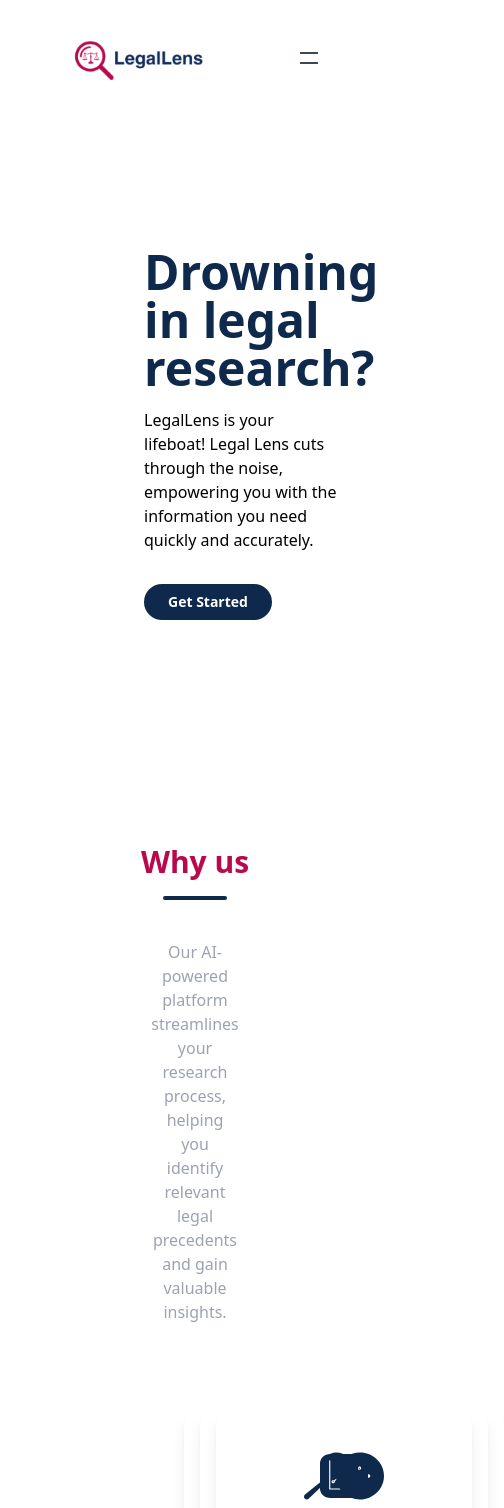
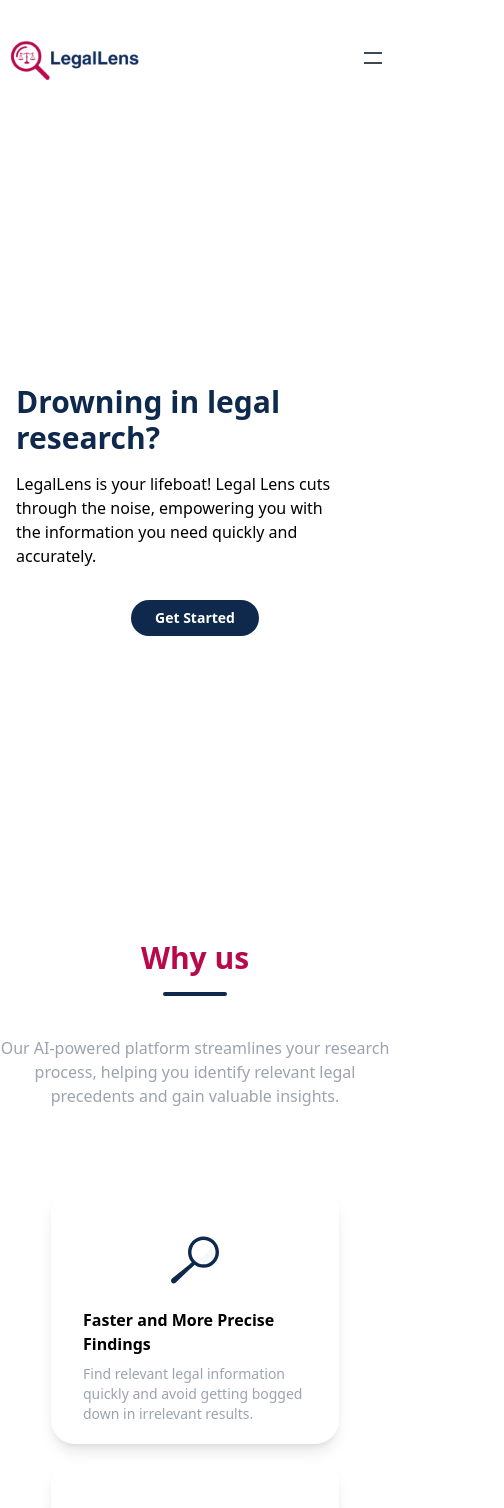
Before and after one commit to JudeUk/javallin_frontend, an Angular app: page / in a window 390 px wide. Shown: the top 1508 px of the page, 504 px wide, since content can reach past the window. Built offline with nearby package versions, Linux system fonts and the light colour scheme.

Commit message:
landing page made responsive on mobile view

```diff
--- a/src/app/landingpage/landingpage.component.html
+++ b/src/app/landingpage/landingpage.component.html
@@ -1,4 +1,4 @@
-<header class="-mb-28 h-24 px-16 fixed top-0 w-full z-10 {{ isScrolled ? 'bg-primary text-white' : '' }}">
+<header class="md:-mb-28 h-24 md:px-16 md:fixed md:top-0 w-full z-10 md:{{ isScrolled ? 'bg-blue-200' : '' }}">
     <nav class="nav flex flex-wrap items-center justify-between ">
         <div class="flex flex-no-shrink py-3 pt-6 -ml-6">
             <img class="h-20" src="assets/images/logo-1.png" alt="">
@@ -9,22 +9,22 @@
             <span class="navicon bg-grey-darkest flex items-center relative"></span>
         </label>
 
-        <ul class="menu border-b md:border-none flex justify-end list-reset m-0 w-full md:w-auto">
+        <ul class="menu md:border-none flex justify-end list-reset m-0 w-full md:w-auto {{ isScrolled ? 'text-white' : '' }}">
             <li class="border-t md:border-none">
                 <a href="#home"
                     class="block md:inline-block px-4 py-3 no-underline text-primary hover:text-secondary active:text-secondary active:font-bold font-bold">Home</a>
             </li>
 
-            <li class="border-t md:border-none">
+            <li class="md:border-none">
                 <a href="#features"
                     class="block md:inline-block px-4 py-3 no-underline text-primary hover:text-secondary active:text-secondary active:font-bold">Features</a>
             </li>
 
-            <li class="border-t md:border-none">
+            <li class="md:border-none">
                 <a href="#pricing"
                     class="block md:inline-block px-4 py-3 no-underline text-primary hover:text-secondary active:text-secondary active:font-bold">Pricing</a>
             </li>
-            <li class="border-t md:border-none">
+            <li class=" md:border-none">
                 <a href="#testimonials"
                     class="block md:inline-block px-4 py-3 no-underline text-primary hover:text-secondary active:text-secondary active:font-bold">Testimonials</a>
             </li>
@@ -35,36 +35,36 @@
         </ul>
     </nav>
 </header>
-<div class="px-36">
-    <section id="home" class="flex h-screen items-center">
-        <div class="basis-1/2 flex flex-col mt-10">
-            <h1 class="text-5xl font-bold text-primary">Drowning in legal research?</h1>
+<div class="md:px-36 ">
+    <section id="home" class="px-4 md:pl-0 flex justify-center items-center h-screen">
+        <div class="md:basis-1/2 flex flex-col md:mt-10">
+            <h1 class="text-3xl md:text-5xl font-bold text-primary">Drowning in legal research?</h1>
             <p class="py-4 mr-10">
                 LegalLens is your lifeboat! Legal Lens
                 cuts through the noise, empowering you
                 with the information you need quickly
                 and accurately.
             </p>
-            <div class="grid justify-start py-4">
+            <div class="grid justify-center md:justify-start py-4">
                 <button  class="bg-primary text-white rounded-full px-6 py-2 text-sm font-bold"><a [routerLink]="['dashboard']">Get Started</a></button>
             </div>
         </div>
-        <div class="basis-1/2">
+        <div class="basis-1/2 hidden sm:block">
             <img src="assets/images/hero-section-img.png" alt="vector image of a gavel">
         </div>
     </section>
-    <section class="flex flex-col items-center ">
+    <section class="flex flex-col items-center mx-auto ">
         <div>
             <h2 class="text-center text-3xl mb-4 text-secondary font-semibold">Why us</h2>
             <div class="border-b-4 rounded-full border-primary w-16 mx-auto"></div>
-            <p class="py-10 mx-32 text-gray-400 text-center">
+            <p class="py-10 md:mx-32 text-gray-400 text-center">
                 Our AI-powered platform streamlines your
                 research process, helping you identify
                 relevant legal precedents and gain
                 valuable insights.
             </p>
         </div>
-        <div class="grid grid-cols-3 gap-4 mx-auto p-10">
+        <div class="grid grid-cols-1 md:grid-cols-3 gap-4 mx-auto p-10">
             <div class="p-8 h-64 w-72 shadow-lg rounded-3xl">
                 <div class="mx-auto flex items-center justify-center">
                     <svg class="m-4" width="48" height="48" viewBox="0 0 92 90" fill="none"
@@ -151,10 +151,10 @@
         </div>
         <div class="scale-90">
             <div class="flex items-center justify-center">
-                <div class="basis-1/2">
+                <div class="basis-1/2 hidden sm:block">
                     <img src="assets/images/seamless-research.png" alt="">
                 </div>
-                <div class="basis-1/2 px-16">
+                <div class="basis-1/2 md:px-16">
                     <div class="py-4">
                         <h3 class="text-2xl font-semibold py-4 text-primary">Seamless legal research</h3>
                         <div class="border-b-4 rounded-full border-primary w-16"></div>
@@ -167,7 +167,7 @@
                 </div>
             </div>
             <div class="flex items-center justify-center">
-                <div class="basis-1/2 px-16">
+                <div class="basis-1/2 md:px-16">
                     <div class="py-4">
                         <h3 class="text-2xl font-semibold py-4 text-secondary">Case Summarization and comparison</h3>
                         <div class="border-b-4 rounded-full border-primary w-16"></div>
@@ -177,15 +177,15 @@
                         Side-by-side comparison of legal precedents highlighting similarities and differences.
                     </p>
                 </div>
-                <div class="basis-1/2">
+                <div class="basis-1/2 hidden sm:block">
                     <img src="assets/images/case-comparison-img.png" alt="">
                 </div>
             </div>
             <div class="flex items-center justify-center">
-                <div class="basis-1/2">
+                <div class="basis-1/2 hidden sm:block">
                     <img src="assets/images/seamless-research.png" alt="">
                 </div>
-                <div class="basis-1/2 px-16">
+                <div class="basis-1/2 md:px-16">
                     <div class="py-4">
                         <h3 class="text-2xl font-semibold py-4 text-primary">Predictive analytics for your arguments
                         </h3>
@@ -231,12 +231,12 @@
             </div>
         </div>
     </section>
-    <section id="pricing" class="py-10 flex flex-col">
+    <section id="pricing" class="py-10 px-6 flex flex-col">
         <div class="py-4">
             <h2 class="text-center text-2xl mb-4 font-semibold text-secondary">Pricing plan</h2>
             <div class="border-b-4 rounded-full w-16 mx-auto"></div>
         </div>
-        <div class="grid grid-cols-3 gap-4 mx-auto">
+        <div class="grid  md:grid-cols-3 gap-4 mx-auto">
             <div class="bg-blue-50 px-8 py-10 rounded-xl">
                 <h3 class="text-2xl text-center text-primary py-5 font-semibold">free trial</h3>
                 <h1 class="text-4xl text-center text-secondary font-bold">7 days</h1>
@@ -301,18 +301,18 @@
     </section>
 </div>
 <footer class="p-10 bg-secondary font-thin text-gray-100 text-sm">
-    <section class="grid grid-cols-3">
+    <section class="grid md:grid-cols-3">
         <div>
             <img class="h-20" src="assets/images/LegalLens.png" alt="logo">
-            <p class="px-8">
+            <p class="md:px-8 pb-4">
                 Legal Lens cuts through the noise,
                 empowering you with the information
                 you need quickly and accurately.
             </p>
         </div>
         <div class="flex flex-col">
-            <h3 class="flex justify-center font-semibold">Company</h3>
-            <div class="flex justify-center ml-8 p-4">
+            <h3 class="flex md:justify-center font-semibold">Company</h3>
+            <div class="flex md:justify-center ml-8 p-4">
                 <ul>
                     <li>About Us</li>
                     <li>Pricing</li>
@@ -322,8 +322,8 @@
             </div>
         </div>
         <div class="flex flex-col">
-            <h3 class="flex justify-center font-semibold">Help</h3>
-            <div class="flex justify-center ml-8 p-4">
+            <h3 class="flex md:justify-center font-semibold">Help</h3>
+            <div class="flex md:justify-center ml-8 p-4">
                 <ul>
                     <li>FAQs</li>
                     <li>Pricing</li>
```
